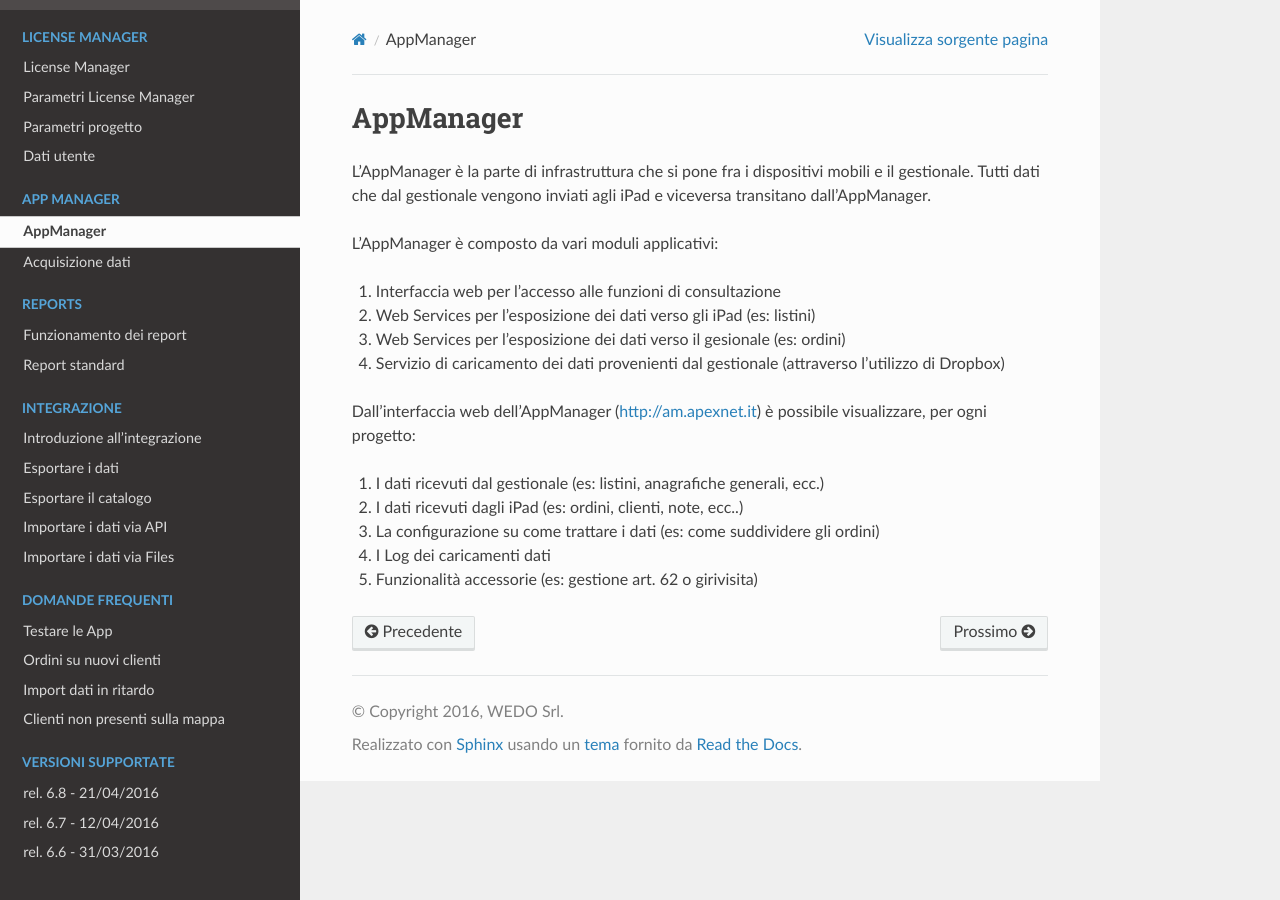
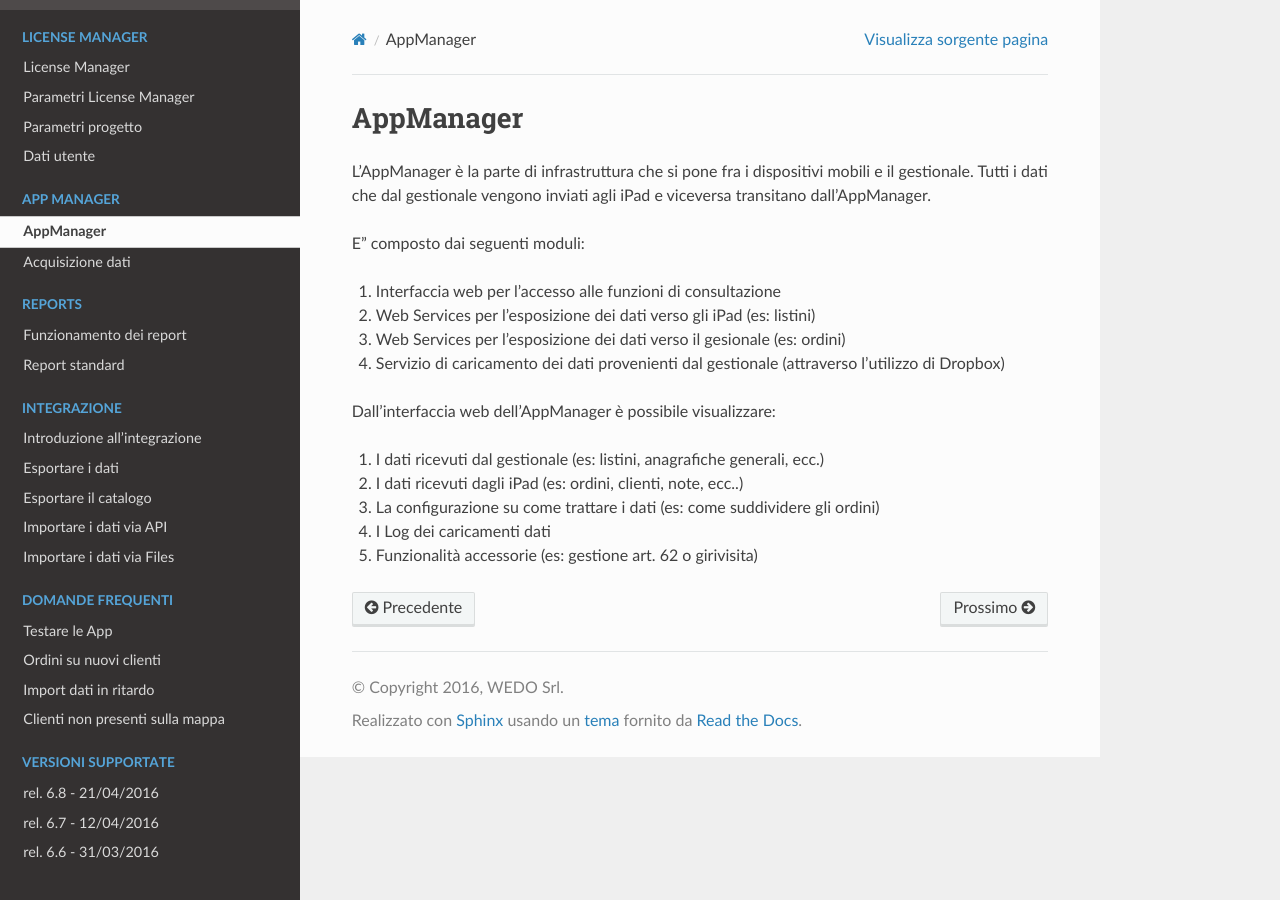
Before and after one commit to wedoit-io/doc-icommerce, a Sphinx documentation site: the page built from source/app-manager.rst, in a window 1280 px wide. Built offline with Sphinx 7.4.7 and the Read the Docs theme 2.0.0, drawn with Linux system fonts in a browser that asks for light colours.

Commit message:
Update app-manager.rst

```diff
--- a/source/app-manager.rst
+++ b/source/app-manager.rst
@@ -2,16 +2,16 @@ AppManager
 ===========
 
 L'AppManager è la parte di infrastruttura che si pone fra i dispositivi mobili e il gestionale.
-Tutti dati che dal gestionale vengono inviati agli iPad e viceversa transitano dall'AppManager.
+Tutti i dati che dal gestionale vengono inviati agli iPad e viceversa transitano dall'AppManager.
 
-L'AppManager è composto da vari moduli applicativi:
+E' composto dai seguenti moduli:
 
 1. Interfaccia web per l'accesso alle funzioni di consultazione
 2. Web Services per l'esposizione dei dati verso gli iPad (es: listini)
 3. Web Services per l'esposizione dei dati verso il gesionale (es: ordini)
 4. Servizio di caricamento dei dati provenienti dal gestionale (attraverso l'utilizzo di Dropbox)
 
-Dall'interfaccia web dell'AppManager (http://am.apexnet.it) è possibile visualizzare, per ogni progetto:
+Dall'interfaccia web dell'AppManager è possibile visualizzare:
 
 1. I dati ricevuti dal gestionale (es: listini, anagrafiche generali, ecc.)
 2. I dati ricevuti dagli iPad (es: ordini, clienti, note, ecc..)
```
